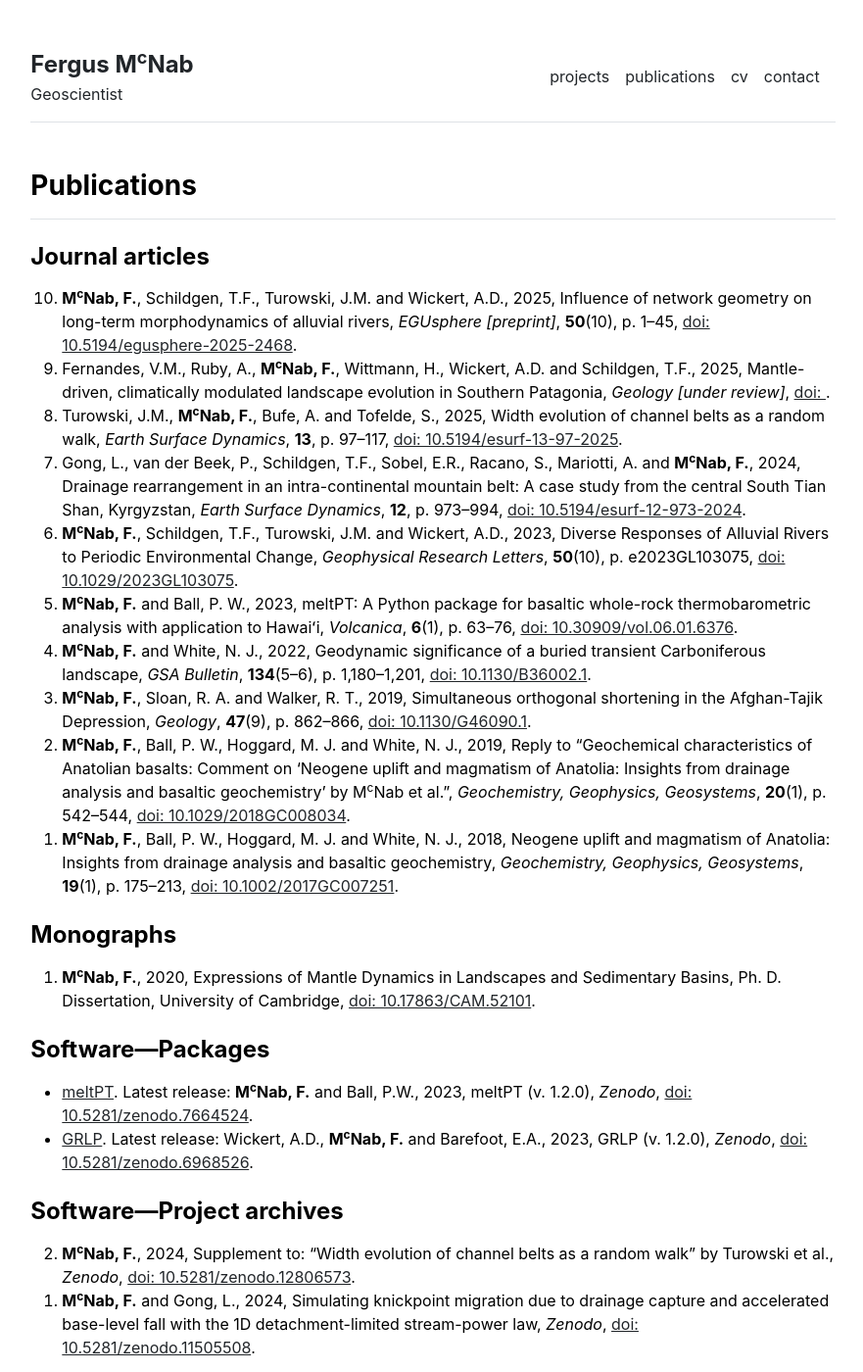
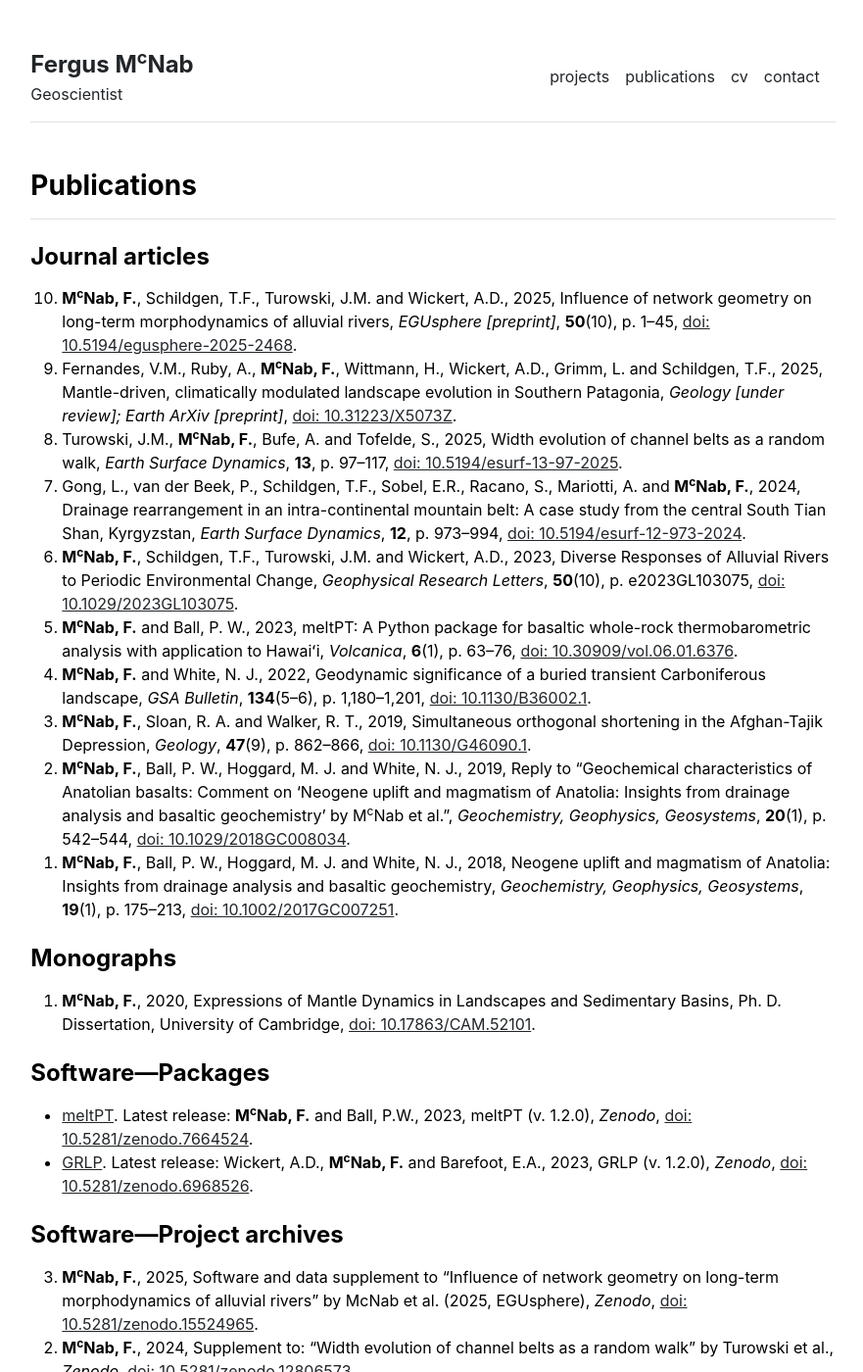
Before and after one commit to fmcnab/fmcnab.github.io, a Jekyll site: the page built from publications.md, in a window 1280 px wide and 1400 px high. Shown: the whole window at 98% size, without its empty margins (198-1079 px from the left). Built offline with Jekyll 4.4.1, drawn with Linux system fonts in a browser that asks for light colours.

Commit message:
Update publications.

```diff
--- a/_data/publications.yml
+++ b/_data/publications.yml
@@ -5,7 +5,7 @@ featured:
 
 peer_reviewed:
 - {names: '<b>M<sup>c</sup>Nab, F.</b>, Schildgen, T.F., Turowski, J.M. and Wickert, A.D.', year: '2025', title: 'Influence of network geometry on long-term morphodynamics of alluvial rivers', journal: 'EGUsphere [preprint]', vol: '50', num: '10', pages: '1&ndash;45', doi: '10.5194/egusphere-2025-2468', url: 'https://doi.org/10.5194/egusphere-2025-2468'}
-- {names: 'Fernandes, V.M., Ruby, A., <b>M<sup>c</sup>Nab, F.</b>, Wittmann, H., Wickert, A.D. and Schildgen, T.F.', year: '2025', title: 'Mantle-driven, climatically modulated landscape evolution in Southern Patagonia', journal: 'Geology [under review]'}
+- {names: 'Fernandes, V.M., Ruby, A., <b>M<sup>c</sup>Nab, F.</b>, Wittmann, H., Wickert, A.D., Grimm, L. and Schildgen, T.F.', year: '2025', title: 'Mantle-driven, climatically modulated landscape evolution in Southern Patagonia', journal: 'Geology [under review]&#59; Earth ArXiv [preprint]', doi: '10.31223/X5073Z', url: 'https://doi.org/10.31223/X5073Z'}
 - {names: 'Turowski, J.M., <b>M<sup>c</sup>Nab, F.</b>, Bufe, A. and Tofelde, S.', year: '2025', title: 'Width evolution of channel belts as a random walk', journal: 'Earth Surface Dynamics', vol: '13', pages: '97&ndash;117', doi: '10.5194/esurf-13-97-2025', url: 'https://doi.org/10.5194/esurf-13-97-2025'}
 - {names: 'Gong, L., van der Beek, P., Schildgen, T.F., Sobel, E.R., Racano, S., Mariotti, A. and <b>M<sup>c</sup>Nab, F.</b>', year: '2024', title: 'Drainage rearrangement in an intra-continental mountain belt: A case study from the central South Tian Shan, Kyrgyzstan', journal: 'Earth Surface Dynamics', vol: '12', pages: '973&ndash;994', doi: '10.5194/esurf-12-973-2024', url: 'https://doi.org/10.5194/esurf-12-973-2024'}
 - {names: '<b>M<sup>c</sup>Nab, F.</b>, Schildgen, T.F., Turowski, J.M. and Wickert, A.D.', year: '2023', title: 'Diverse Responses of Alluvial Rivers to Periodic Environmental Change', journal: 'Geophysical Research Letters', vol: '50', num: '10', pages: 'e2023GL103075', doi: '10.1029/2023GL103075', url: 'https://doi.org/10.1029/2023GL103075'}
@@ -23,6 +23,7 @@ software:
 - {project: 'GRLP', git: 'https://github.com/MNiMORPH/GRLP/tree/master', names: 'Wickert, A.D., <b>M<sup>c</sup>Nab, F.</b> and Barefoot, E.A.', year: '2023', title: 'GRLP (v. 1.2.0)', publisher: 'Zenodo', doi: '10.5281/zenodo.6968526', url: 'https://doi.org/10.5281/zenodo.6968526'}
 
 software_archives:
+- {names: '<b>M<sup>c</sup>Nab, F.</b>', year: '2025', title: 'Software and data supplement to &ldquo;Influence of network geometry on long-term morphodynamics of alluvial rivers&rdquo; by McNab et al. (2025, EGUsphere)', publisher: 'Zenodo', doi: '10.5281/zenodo.15524965', url: 'https://doi.org/10.5281/zenodo.15524965'}
 - {names: '<b>M<sup>c</sup>Nab, F.</b>', year: '2024', title: 'Supplement to: &ldquo;Width evolution of channel belts as a random walk&rdquo; by Turowski et al.', publisher: 'Zenodo', doi: '10.5281/zenodo.12806573', url: 'https://zenodo.org/doi/10.5281/zenodo.12806573'}
 - {names: '<b>M<sup>c</sup>Nab, F.</b> and Gong, L.', year: '2024', title: 'Simulating knickpoint migration due to drainage capture and accelerated base-level fall with the 1D detachment-limited stream-power law', publisher: 'Zenodo', doi: '10.5281/zenodo.11505508', url: 'https://zenodo.org/doi/10.5281/zenodo.11505508'}
 
```
